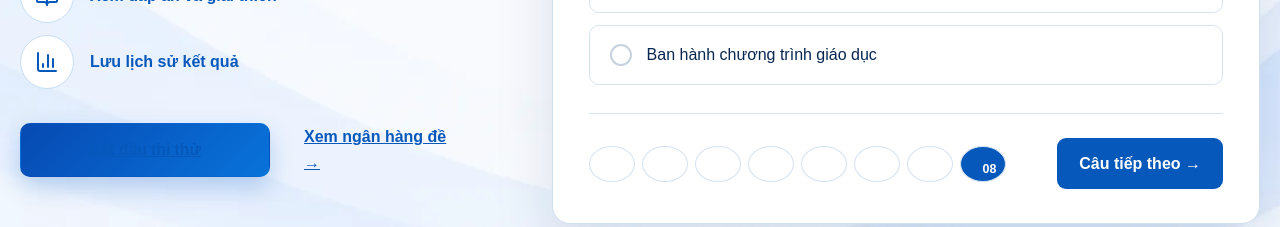
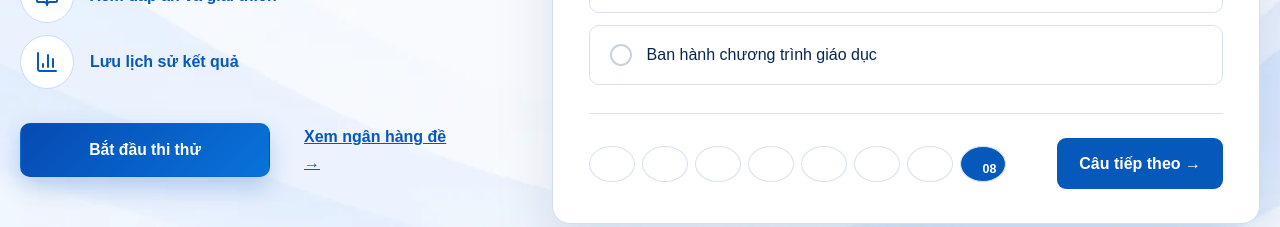
Before and after one commit to Tafi00/congdoanldp, a React (Vite) app: page / in a window 1280 px wide. Shown: the part 4160-4387 px from the top of the page. Built offline with nearby package versions, Linux system fonts and the light colour scheme; a web font is replaced by a local one.

Commit message:
fix: restore practice CTA text contrast

```diff
--- a/src/sections/home/PracticeTestSection.css
+++ b/src/sections/home/PracticeTestSection.css
@@ -50,7 +50,7 @@
 .practice-actions .button {
   min-width: 250px;
 }
-.practice-actions > a {
+.practice-actions > a:not(.button) {
   color: var(--color-primary-700);
   font-weight: 700;
   text-decoration: underline;
```
